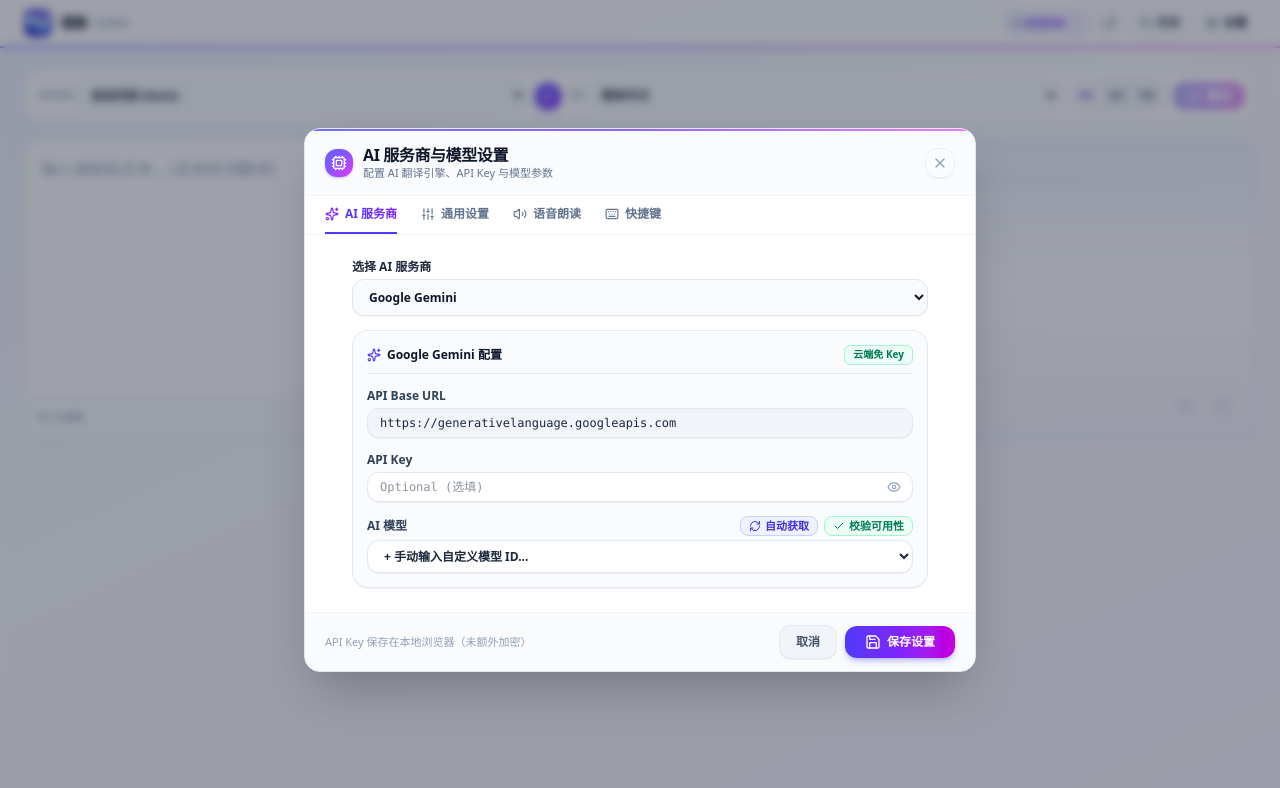
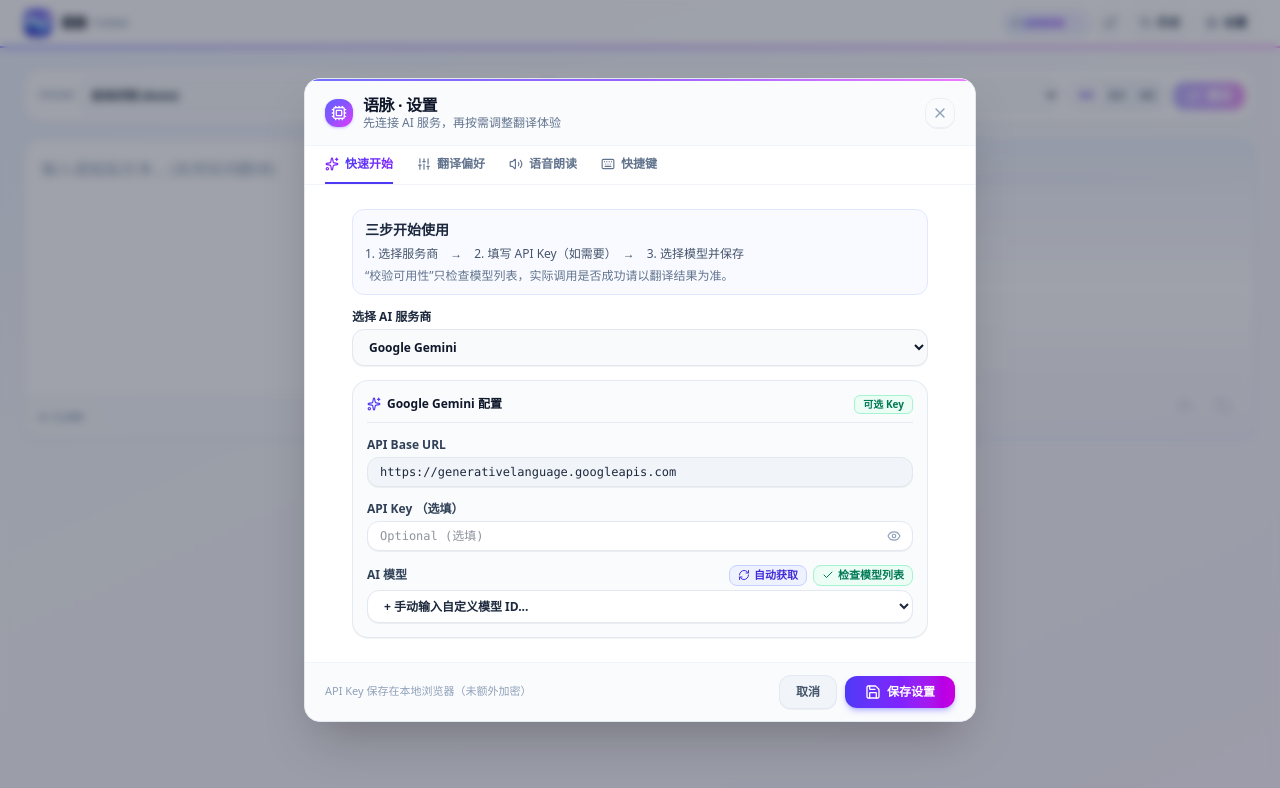
Before and after one commit to xiaobaoliu849/freeai-context-translator, a React (Vite) app: page / in a window 1280 px wide. Both pictures are taken after a click on the button "GEMINI". Shown: the top 788 px of the page. Built offline with nearby package versions, Linux system fonts and the light colour scheme.

Commit message:
feat(ux): progressive three-step AI setup and honest model-list validation

```diff
--- a/src/components/SettingsModal.tsx
+++ b/src/components/SettingsModal.tsx
@@ -167,6 +167,7 @@
   const [savedSuccess, setSavedSuccess] = useState(false);
   const [testingTts, setTestingTts] = useState(false);
   const [isCustomModelMode, setIsCustomModelMode] = useState(false);
+  const [showAdvancedProvider, setShowAdvancedProvider] = useState(false);
 
   // In the extension the background bridge resolves API keys from
   // chrome.storage.local, so persist the form as the user types (debounced) —
@@ -187,6 +188,7 @@
     if (isOpen) {
       setFormData(settings);
       setFetchMessage(null);
+      setShowAdvancedProvider(false);
     }
   }, [isOpen]); // eslint-disable-line react-hooks/exhaustive-deps
 
@@ -219,6 +221,8 @@
       defaultProvider: newProvider,
     }));
     setFetchMessage(null);
+    setValidationResult(null);
+    setShowAdvancedProvider(false);
   };
 
   const updateCurrentConfig = (updates: Partial<ProviderConfig>) => {
@@ -333,7 +337,7 @@
       const current = currentConfig.model || '';
       const currentModelOk = current ? live.has(current) : false;
       setValidationResult({
-        status: currentModelOk ? 'ok' : 'issues',
+        status: source === 'default' ? 'unverifiable' : currentModelOk ? 'ok' : 'issues',
         source,
         checkedModel: current,
         currentModelOk,
@@ -448,8 +452,8 @@
               <Cpu className="w-4 h-4" />
             </div>
             <div>
-              <h2 id="yumai-settings-title" className="text-sm sm:text-base font-extrabold text-slate-900 leading-tight tracking-tight">AI 服务商与模型设置</h2>
-              <p className="text-[11px] text-slate-500 font-medium">配置 AI 翻译引擎、API Key 与模型参数</p>
+              <h2 id="yumai-settings-title" className="text-sm sm:text-base font-extrabold text-slate-900 leading-tight tracking-tight">语脉 · 设置</h2>
+              <p className="text-xs text-slate-500 font-medium">先连接 AI 服务，再按需调整翻译体验</p>
             </div>
           </div>
           <button
@@ -465,8 +469,8 @@
         {/* Navigation Tabs (Strictly Single Line) */}
         <div className="flex border-b border-slate-100 bg-white px-5 gap-4 sm:gap-6 text-xs font-semibold overflow-x-auto no-scrollbar">
           {[
-            { id: 'providers', label: 'AI 服务商', icon: Sparkles },
-            { id: 'general', label: '通用设置', icon: Sliders },
+            { id: 'providers', label: '快速开始', icon: Sparkles },
+            { id: 'general', label: '翻译偏好', icon: Sliders },
             { id: 'tts', label: '语音朗读', icon: Volume2 },
             { id: 'shortcuts', label: '快捷键', icon: Keyboard },
           ].map((tab) => {
@@ -495,6 +499,11 @@
         <div className="p-5 overflow-y-auto space-y-4 text-xs text-slate-600 flex-1">
           {activeTab === 'providers' && (
             <div className="space-y-3.5 max-w-xl mx-auto py-1">
+              <div className="rounded-xl border border-indigo-100 bg-indigo-50/40 px-3 py-2.5">
+                <p className="font-semibold text-slate-800 text-sm mb-1">三步开始使用</p>
+                <p className="text-xs leading-relaxed text-slate-600">1. 选择服务商　→　2. 填写 API Key（如需要）　→　3. 选择模型并保存</p>
+                <p className="text-xs text-slate-500 mt-1">“校验可用性”只检查模型列表，实际调用是否成功请以翻译结果为准。</p>
+              </div>
               {/* 1. Provider Select Dropdown */}
               <div>
                 <label className="block text-xs font-bold text-slate-800 mb-1">
@@ -524,17 +533,25 @@
                   </div>
                   {currentProvider === 'gemini' && (
                     <span className="text-[10px] text-emerald-700 font-bold bg-emerald-50 border border-emerald-200 px-2 py-0.5 rounded-md">
-                      云端免 Key
+                      可选 Key
                     </span>
                   )}
-                  {(currentProvider === 'ollama' || currentProvider === 'custom') && (
+                  {currentProvider === 'ollama' && (
                     <span className="text-[10px] text-emerald-700 font-bold bg-emerald-50 border border-emerald-200 px-2 py-0.5 rounded-md">
                       本地免 Key
                     </span>
                   )}
                 </div>
 
-                {/* API Base URL */}
+                {/* Advanced provider URL: hidden for routine cloud configuration */}
+                {currentProvider !== 'ollama' && currentProvider !== 'custom' && !currentConfig.baseUrl && (
+                  <button type="button" onClick={() => setShowAdvancedProvider(v => !v)}
+                    aria-expanded={showAdvancedProvider}
+                    className="text-xs font-semibold text-indigo-700 hover:text-indigo-900 focus-visible:outline-2 focus-visible:outline-indigo-500">
+                    {showAdvancedProvider ? '收起高级设置 ↑' : '高级设置 · 自定义 API 地址 ↓'}
+                  </button>
+                )}
+                {(showAdvancedProvider || currentProvider === 'ollama' || currentProvider === 'custom' || Boolean(currentConfig.baseUrl)) && (
                 <div>
                   <div className="flex items-center justify-between mb-1">
                     <label className="block text-xs font-bold text-slate-700">
@@ -570,12 +587,13 @@
                     </p>
                   )}
                 </div>
+                )}
 
                 {/* API Key Input */}
                 <div>
                   <div className="flex items-center justify-between mb-1">
                     <label className="block text-xs font-bold text-slate-700">
-                      API Key
+                      API Key {currentProvider === 'gemini' || currentProvider === 'ollama' ? '（选填）' : ''}
                     </label>
                     {currentProvider === 'ollama' && currentConfig.apiKey && (
                       <button
@@ -608,6 +626,7 @@
                     <button
                       type="button"
                       onClick={() => toggleShowKey(currentProvider)}
+                      aria-label={showKeyMap[currentProvider] ? "隐藏 API Key" : "显示 API Key"}
                       className="absolute right-3 top-2 text-slate-400 hover:text-slate-700"
                     >
                       {showKeyMap[currentProvider] ? <EyeOff className="w-3.5 h-3.5" /> : <Eye className="w-3.5 h-3.5" />}
@@ -640,7 +659,7 @@
                         className="px-2 py-0.5 text-[11px] font-bold text-emerald-700 bg-emerald-50 hover:bg-emerald-100 border border-emerald-200 rounded-lg flex items-center gap-1 transition-all disabled:opacity-50 cursor-pointer whitespace-nowrap"
                       >
                         <Check className={`w-3 h-3 ${validating ? 'animate-pulse' : ''}`} />
-                        <span>{validating ? '校验中...' : '校验可用性'}</span>
+                        <span>{validating ? '校验中...' : '检查模型列表'}</span>
                       </button>
                     </div>
                   </div>
@@ -705,13 +724,15 @@
                       }`}
                     >
                       {validationResult.status === 'ok' && (
-                        <p className="font-bold">✓ 当前模型可用（实时获取）</p>
+                        <p className="font-bold">✓ 实时列表中找到此模型（未实际调用翻译）</p>
                       )}
                       {validationResult.status === 'unverifiable' && (
                         <p>
                           {currentProvider === 'ollama' || currentProvider === 'custom'
                             ? '模型接口不可用（服务未启动或未获取到模型），无法实时校验。请检查本地 Ollama 服务或接口配置后重试。'
-                            : '未配置 API Key 或未获取到模型列表，无法实时校验。请先配置 Key 并获取模型。'}
+                            : validationResult.source === 'default'
+                              ? '只获得了预置模型列表，还不能确认当前 Key 和模型能否调用。可保存后尝试翻译。'
+                              : '未配置 API Key 或未获取到模型列表，无法实时校验。请先配置 Key 并获取模型。'}
                         </p>
                       )}
                       {validationResult.status === 'issues' && (
```
